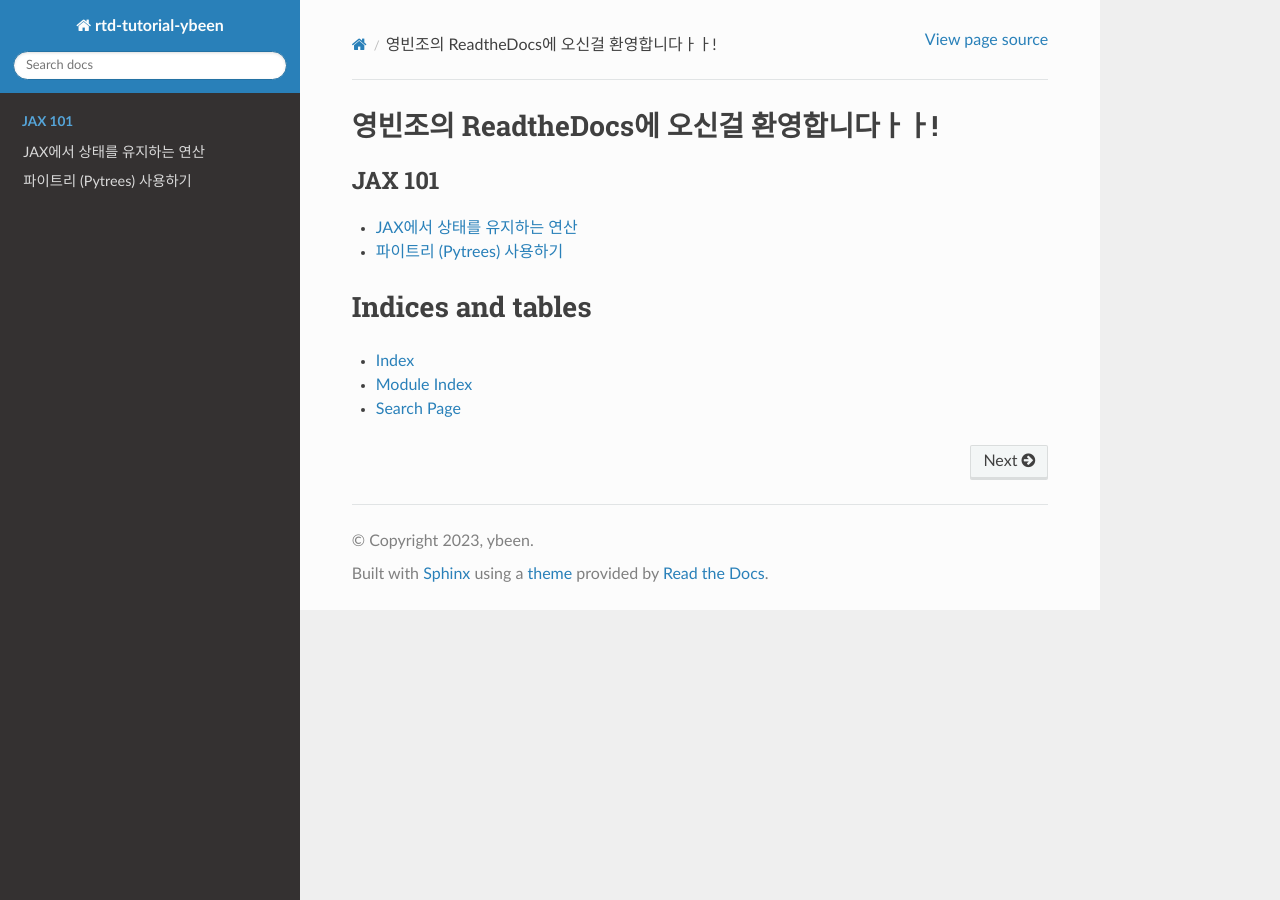
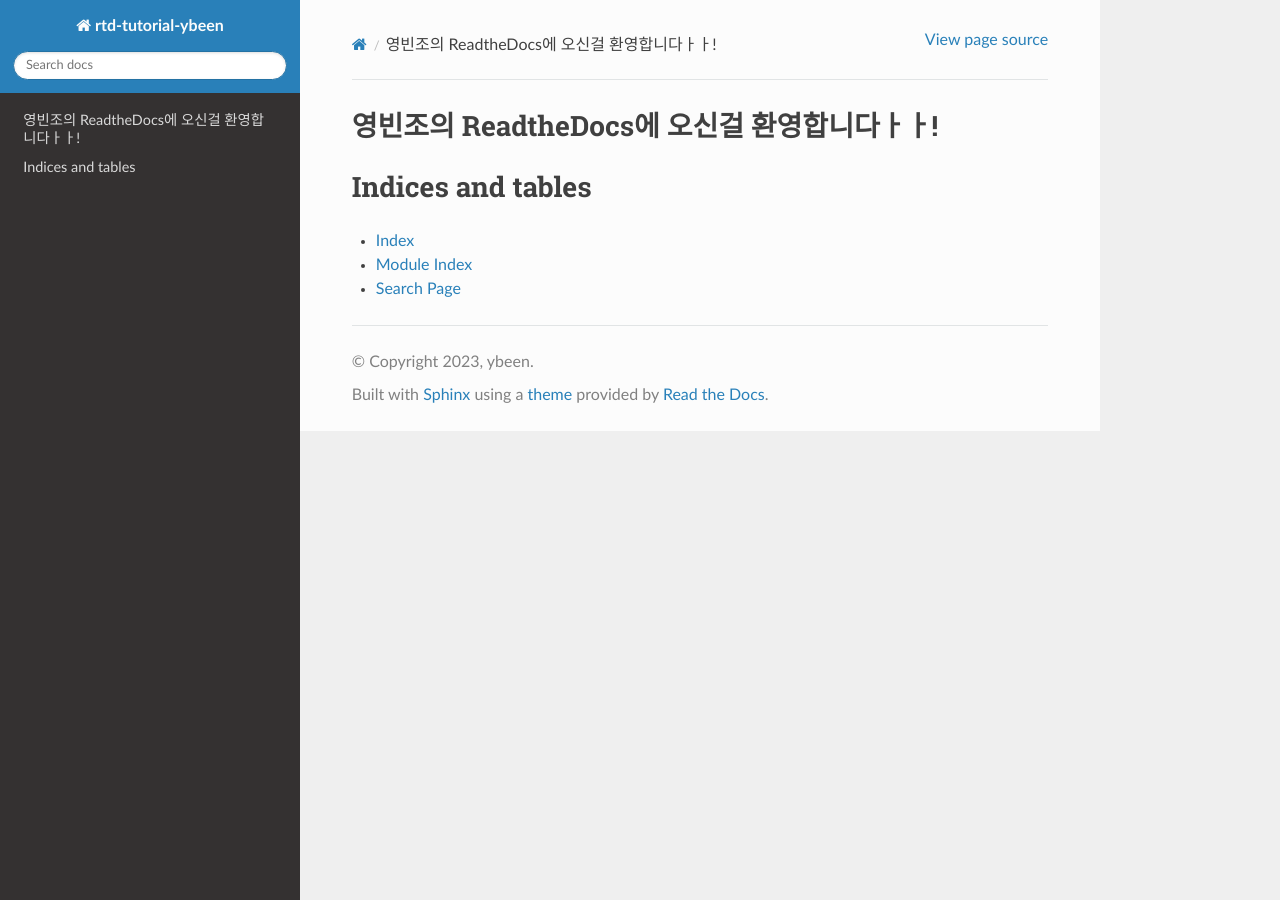
Before and after one commit to ybbin86/rtd-tutorial, a Sphinx documentation site: the page built from docs/source/index.rst, in a window 1280 px wide. Built offline with Sphinx 7.4.7 and the Read the Docs theme 2.0.0, drawn with Linux system fonts in a browser that asks for light colours; pages that are not in the unit, such as notebooks, are missing from menus; some of the changed lines change nothing that is shown.

Commit message:
Update index.rst

```diff
--- a/docs/source/index.rst
+++ b/docs/source/index.rst
@@ -11,8 +11,6 @@
    :caption: JAX 101
 
    JAX101/Pseudo_Random_Numbers_in_JAX.md
-   JAX101/Stateful_Computations_in_JAX.ipynb
-   JAX101/Working with Pytrees.ipynb
 
 
 
```
